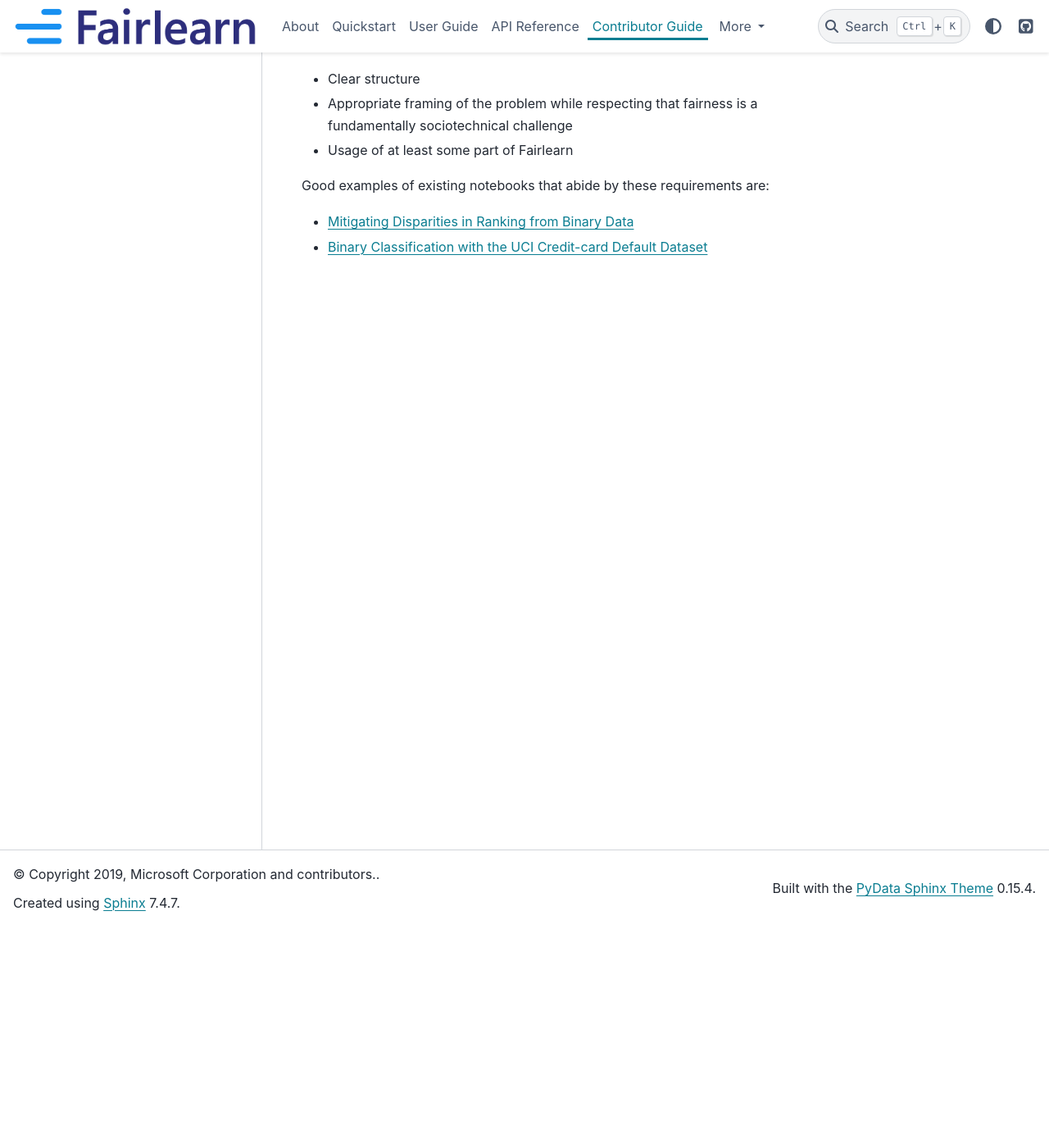
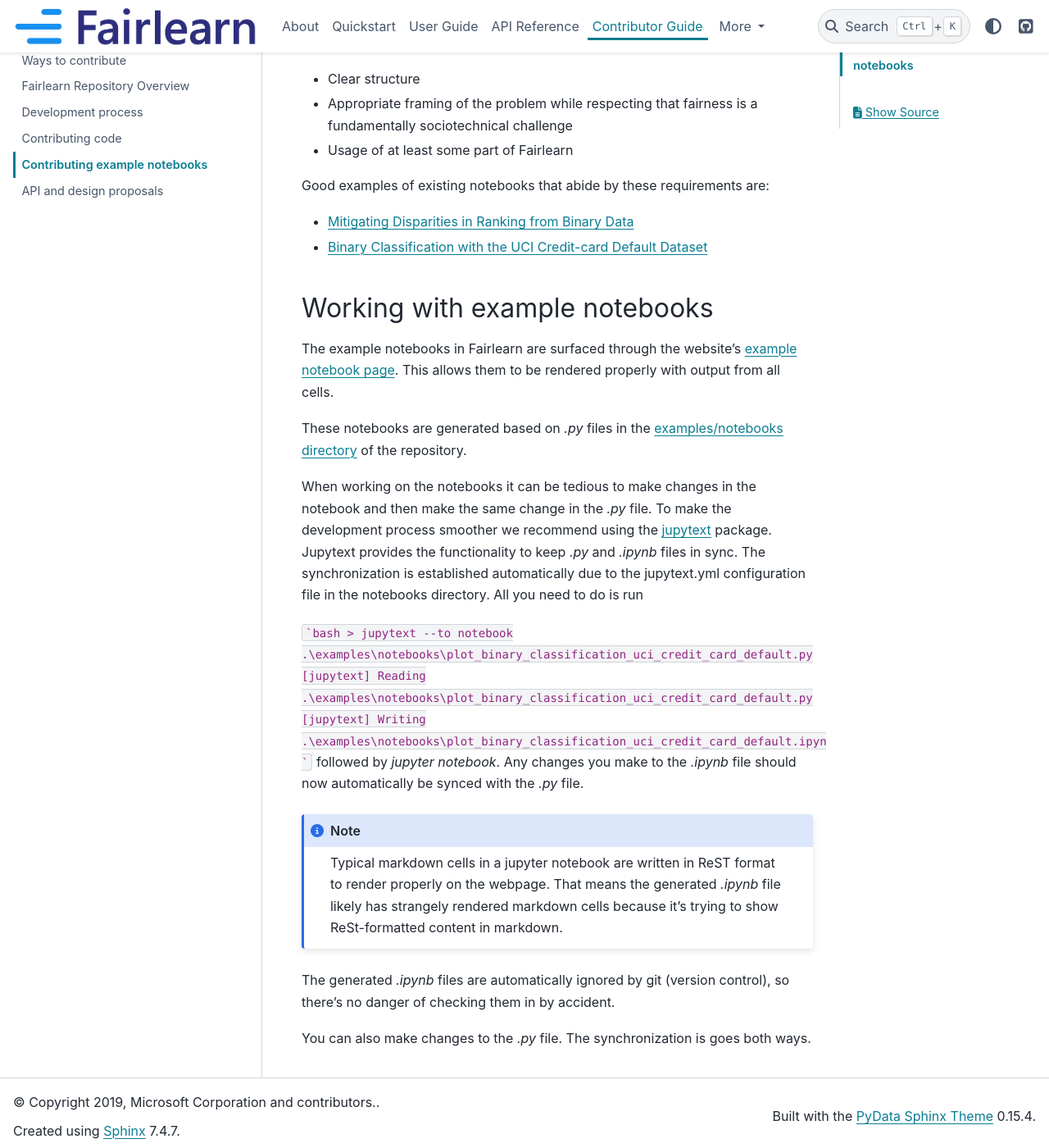
Before and after one commit to fairlearn/fairlearn, a Sphinx documentation site: the page built from docs/contributor_guide/contributing_example_notebooks.rst, in a window 1280 px wide and 1400 px high, scrolled down 270 px. Shown: the whole window at 82% size. Built offline with Sphinx 7.4.7 and the PyData theme 0.15.4, drawn with Linux system fonts in a browser that asks for light colours; pages that are not in the unit, such as notebooks, are missing from menus.

Commit message:
document use of jupytext
Signed-off-by: Roman Lutz <rolutz@microsoft.com>

````diff
--- a/docs/contributor_guide/contributing_example_notebooks.rst
+++ b/docs/contributor_guide/contributing_example_notebooks.rst
@@ -1,3 +1,5 @@
+.. _contributing_example_notebooks:
+
 Contributing example notebooks
 ------------------------------
 
@@ -14,3 +16,47 @@
 
 * `Mitigating Disparities in Ranking from Binary Data <https://github.com/fairlearn/fairlearn/blob/master/notebooks/Mitigating%20Disparities%20in%20Ranking%20from%20Binary%20Data.ipynb>`_
 * `Binary Classification with the UCI Credit-card Default Dataset <https://github.com/fairlearn/fairlearn/blob/master/notebooks/Binary%20Classification%20with%20the%20UCI%20Credit-card%20Default%20Dataset.ipynb>`_
+
+Working with example notebooks
+^^^^^^^^^^^^^^^^^^^^^^^^^^^^^^
+
+The example notebooks in Fairlearn are surfaced through the website's
+`example notebook page <https://fairlearn.github.io/auto_examples/notebooks/index.html>`_.
+This allows them to be rendered properly with output from all cells.
+
+.. note:
+
+    Rendering the Fairlearn dashboard is still an outstanding issue.
+
+These notebooks are generated based on `.py` files in the
+`examples/notebooks directory <https://github.com/fairlearn/fairlearn/tree/master/examples/notebooks>`_
+of the repository.
+
+When working on the notebooks it can be tedious to make changes in the
+notebook and then make the same change in the `.py` file. To make the
+development process smoother we recommend using the
+`jupytext <https://jupytext.readthedocs.io/>`_ package. Jupytext provides
+the functionality to keep `.py` and `.ipynb` files in sync.
+The synchronization is established automatically due to the jupytext.yml
+configuration file in the notebooks directory. All you need to do is run
+
+```bash
+> jupytext --to notebook .\examples\notebooks\plot_binary_classification_uci_credit_card_default.py
+[jupytext] Reading .\examples\notebooks\plot_binary_classification_uci_credit_card_default.py
+[jupytext] Writing .\examples\notebooks\plot_binary_classification_uci_credit_card_default.ipynb
+```
+followed by `jupyter notebook`. Any changes you make to the `.ipynb` file
+should now automatically be synced with the `.py` file.
+
+.. note::
+
+    Typical markdown cells in a jupyter notebook are written in ReST format
+    to render properly on the webpage. That means the generated `.ipynb` file
+    likely has strangely rendered markdown cells because it's trying to show
+    ReSt-formatted content in markdown.
+
+The generated `.ipynb` files are automatically ignored by git
+(version control), so there's no danger of checking them in by accident.
+
+You can also make changes to the `.py` file. The synchronization is goes both
+ways.
````
Also changed, not shown: examples/notebooks/README.rst, 2 other files.
